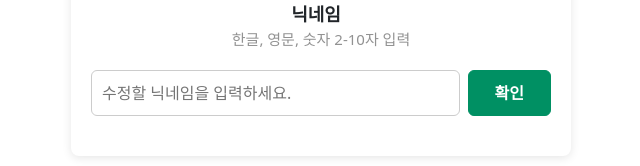
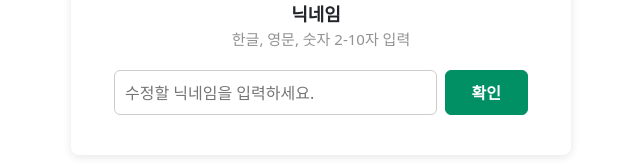
Before and after one commit to savedinstancestate/Smore_StudyMore_FE, a React (Create React App) app: page /mypage in a window 1280 px wide. Shown: the part 393-559 px from the top of the page, without its empty margins (319-959 px from the left). Built offline with nearby package versions, Linux system fonts and the light colour scheme; no server answers.

Commit message:
[feat] 공백 및 자음/모음 입력 방지

```diff
--- a/src/pages/MyPage/MyPage.css
+++ b/src/pages/MyPage/MyPage.css
@@ -50,7 +50,8 @@ body {
 
 .nickname-field {
     display: flex; /* 입력 필드와 버튼을 수평 정렬 */
-    width: 100%; /* 컨테이너 전체 너비 */
+    width: 90%;
+    align-items: center;
 }
 
 .nickname-title {
@@ -66,14 +67,21 @@ body {
 }
 
 input[type="text"] {
-    width: calc(100% - 52px);
+    width: calc(100% - 52px - 16px);
+    height: 45px;
     padding: 10px;
     border: 1px solid #ccc;
     border-radius: 6px;
-    outline: #009063;
+    outline: none;
     float: left;
     margin-right: 8px;
     flex-grow: 1; /* 입력 필드가 가능한 많은 공간 차지 */
+}
+
+input[type="text"], .nickname-edit-btn {
+    height: 45px;  /* 공통 높이 설정 */
+    padding: 8px 10px;  /* 적절한 패딩으로 높이 조정 */
+    border-radius: 6px;  /* 통일된 테두리 둥글기 */
 }
 
 input[type="text"]:focus {
@@ -81,7 +89,8 @@ input[type="text"]:focus {
 }
 
 .nickname-edit-btn {
-    padding: 10px 26px;
+    height: 45px;
+    padding: 4px 26px;
     background-color: #009063;
     color: white;
     font-weight: bold;
--- a/src/pages/MyPage/MyPage.js
+++ b/src/pages/MyPage/MyPage.js
@@ -13,24 +13,33 @@ function MyPage() {
     const fetchUserInfo = async () => {
       try {
         const response = await axios.get('/users/mypage');
-        console.log(response);
+        console.log(response); // 로그 출력을 위해 전체 응답 로깅
+
+        if (response.status === 200) {
+          console.log("성공적으로 사용자 정보를 불러왔습니다.");
           setUserInfo({
             nickname: response.data.nickname,
             profileImage: response.data.profileImage
           });
+        } else {
+          console.error('예상치 못한 응답 코드:', response.status);
+        }
       } catch (error) {
+        if (error.response && error.response.status === 401) {
+          console.error('401 오류: 유효하지 않은 토큰입니다.', error.response.data.message);
+        } else {
           console.error('사용자 정보를 불러오는 데 실패했습니다.', error);
+        }
       }
     };
     fetchUserInfo();
-  }, []); // 의존성 배열을 비워 컴포넌트가 마운트될 때만 함수 실행
+  }, []);
 
-  // 프로필 사진 변경
+  // 프로필 사진 파일 확장자 검증
   const handleImageChange = async (e) => {
     if (e.target.files[0]) {
       const file = e.target.files[0];
 
-      // 파일 확장자 검증
       const fileExtension = file.name.split('.').pop().toLowerCase();
       const validExtensions = ['png', 'jpeg', 'jpg', 'svg'];
     if (!validExtensions.includes(fileExtension)) {
@@ -40,7 +49,6 @@ function MyPage() {
 
       const imageUrl = URL.createObjectURL(file);
       const uploadSuccess = await uploadImage(file); // 파일 업로드 함수를 호출하고 성공 여부를 받음
-
       if (uploadSuccess) {
         setUserInfo({
           ...userInfo,
@@ -52,6 +60,7 @@ function MyPage() {
     }
   };
 
+  // 프로필 사진 변경
   const uploadImage = async (file) => {
   const formData = new FormData();
   formData.append("image", file);
@@ -62,7 +71,14 @@ function MyPage() {
       }
     });
     console.log('이미지 변경 성공:', response.data);
+
+    if (response.status === 200) {
+      console.log('프로필 이미지가 성공적으로 변경되었습니다:', response.data.profileImage);
       alert('프로필 이미지가 변경되었습니다.');
+    } else {
+      console.error('예상치 못한 응답 코드:', response.status);
+      alert('프로필 이미지 변경에 실패했습니다.');
+    }
   } catch (error) {
     console.error('이미지 변경 실패:', error);
     alert('프로필 이미지 변경에 실패했습니다.');
@@ -73,14 +89,39 @@ function MyPage() {
         document.getElementById('fileInput').click();
       };
 
-
   // 닉네임 변경
   const updateNickname = async () => {
+  const trimmedNickname = userInfo.nickname.trim(); // 양쪽 공백을 제거하고 검사
+
+   // 공백만 있는 경우
+   if (!trimmedNickname) {
+    alert('닉네임을 입력해주세요.');
+    return;
+  }
+
+  // 공백을 포함하고 있는 경우
+  if (/\s/.test(trimmedNickname)) {
+    alert('닉네임을 입력해 주세요.');
+    return;
+  }
+
+  // 한글 자음 또는 모음이 포함된 경우
+  if (/[ㄱ-ㅎㅏ-ㅣ]/.test(trimmedNickname)) {
+    alert('자음 혹은 모음을 단독으로 사용할 수 없습니다.');
+    return;
+  }
+
   try {
-      const response = await axios.patch('/users/nickname',
-      { nickname: userInfo.nickname });
-      console.log('닉네임 변경 성공:', response.data);
-      alert('닉네임이 변경되었습니다.');
+    const response = await axios.patch('/users/nickname', { nickname: userInfo.nickname });
+
+    if (response.status === 200) {
+      console.log('닉네임 변경 성공:', response.data.nickname); // 변경된 닉네임 로그 출력
+      alert(`닉네임이 '${response.data.nickname}'(으)로 변경되었습니다.`);
+      setUserInfo({...userInfo, nickname: trimmedNickname});
+    } else {
+      console.error('예상치 못한 응답 코드:', response.status);
+      alert('닉네임 변경에 실패했습니다.');
+    }
   } catch (error) {
     console.error('닉네임 변경 실패:', error);
     alert('닉네임 변경에 실패했습니다.');
```
Lines whose indentation alone changed are shown as unchanged.
